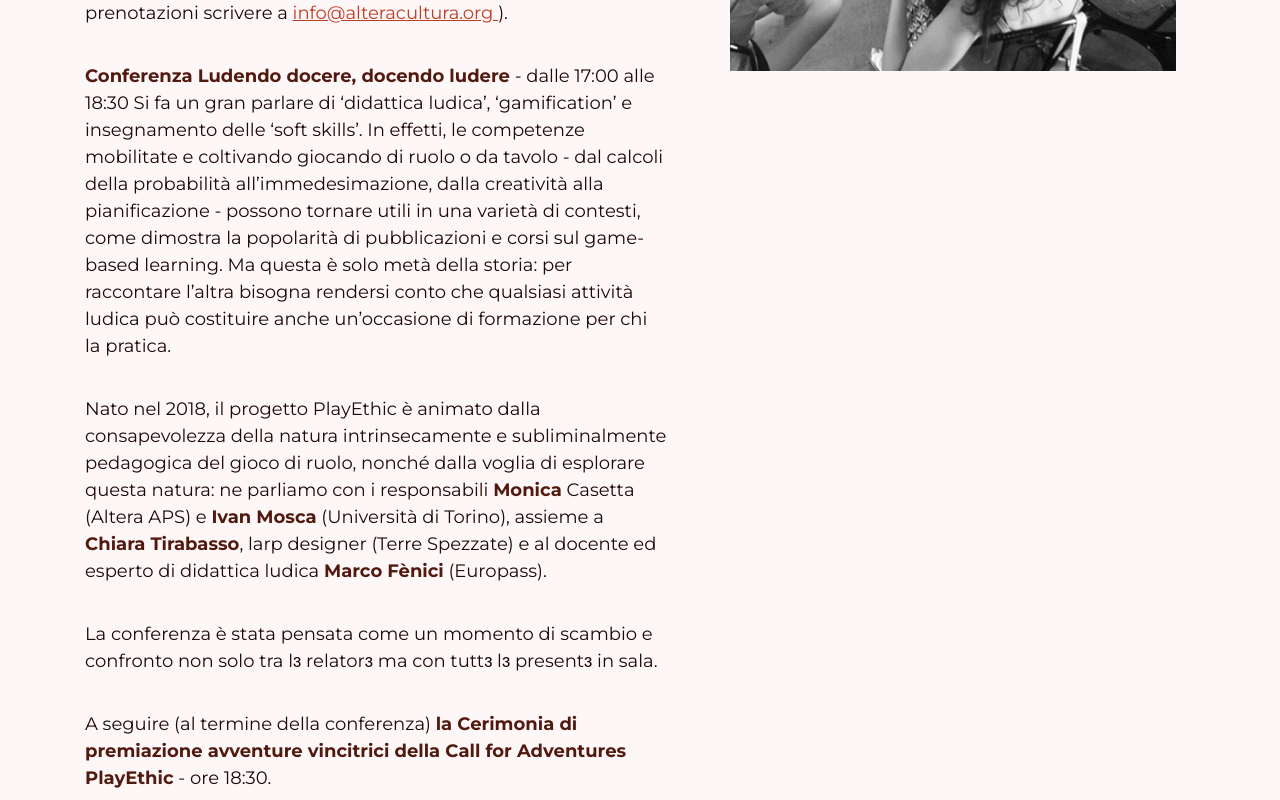
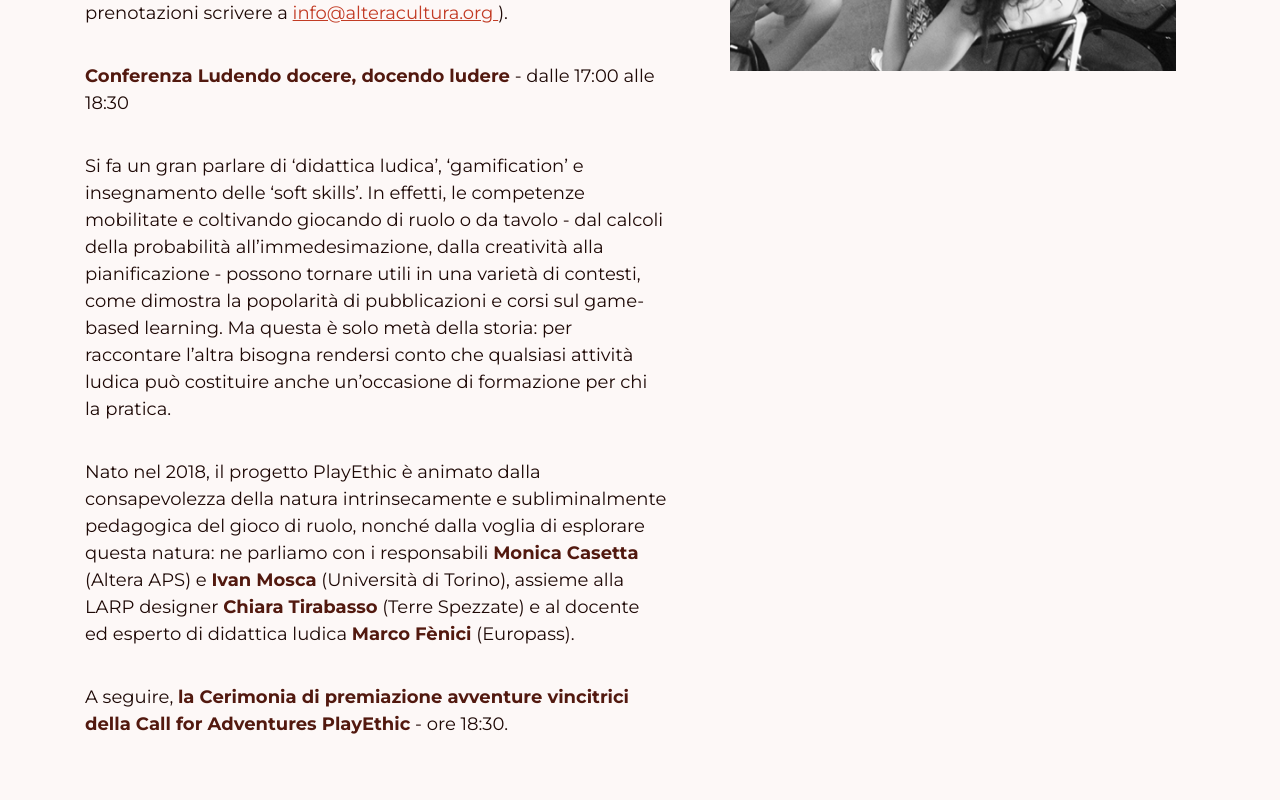
Before and after one commit to lichfolky/play-ethic, a Vue app: page / in a window 1280 px wide. Shown: the part 1340-2140 px from the top of the page. Built offline with nearby package versions, Linux system fonts and the light colour scheme.

Commit message:
02 SETTEMBRE

```diff
--- a/src/components/HomeMain.vue
+++ b/src/components/HomeMain.vue
@@ -44,12 +44,12 @@
             </picture>
         </div> -->
         <h2>
-            Programma PLAY ETHIC all'interno di ToPlay 2023
+            Programma Play Ethic all'interno di TOPlay 2023
         </h2>
         <p>
             L'appuntamento con PlayEthic è per sabato 9 settembre al parco della Tesoriera - Torino. Ecco il programma:</p>
         <p>
-            <strong>Tavoli di gioco PlayEyhic</strong> - dalle 12:00 alle 17:00 con aperitivo di benvenuto, sessione di
+            <strong>Tavoli di gioco PlayEyhic</strong> - dalle 12:00 alle 17:00 - con aperitivo di benvenuto, sessione di
             gioco delle avventure
             vincitrici della Call PlayEthic e discussione di gruppo (posti limitati: per info e prenotazioni scrivere a
             <a href="mailto:info@alteracultura.org">
@@ -58,6 +58,8 @@
         </p>
         <p>
             <strong>Conferenza Ludendo docere, docendo ludere</strong> - dalle 17:00 alle 18:30
+        </p>
+        <p>
             Si fa un gran parlare di ‘didattica ludica’, ‘gamification’ e insegnamento delle ‘soft skills’. In effetti, le
             competenze mobilitate e coltivando giocando di ruolo o da tavolo - dal calcoli della probabilità
             all’immedesimazione, dalla creatività alla pianificazione - possono tornare utili in una varietà di contesti,
@@ -70,18 +72,15 @@
             Nato nel 2018, il progetto PlayEthic è animato dalla consapevolezza della natura intrinsecamente e
             subliminalmente
             pedagogica del gioco di ruolo, nonché dalla voglia di esplorare questa natura: ne parliamo con i responsabili
-            <strong>Monica</strong>
-            Casetta (Altera APS) e <strong> Ivan Mosca</strong> (Università di Torino), assieme a <strong> Chiara
-                Tirabasso</strong>, larp designer (Terre
+            <strong>Monica Casetta</strong> (Altera APS) e <strong> Ivan Mosca</strong> (Università di Torino), assieme alla
+            LARP designer
+            <strong> Chiara Tirabasso</strong> (Terre
             Spezzate)
             e al docente ed esperto di didattica ludica <strong> Marco Fènici</strong> (Europass).
         </p>
+
         <p>
-            La conferenza è stata pensata come un momento di scambio e confronto non solo tra lɜ relatorɜ ma con tuttɜ lɜ
-            presentɜ in sala.
-        </p>
-        <p>
-            A seguire (al termine della conferenza) <strong> la Cerimonia di premiazione avventure vincitrici della Call for
+            A seguire, <strong> la Cerimonia di premiazione avventure vincitrici della Call for
                 Adventures
                 PlayEthic</strong> - ore 18:30.
         </p>
```
